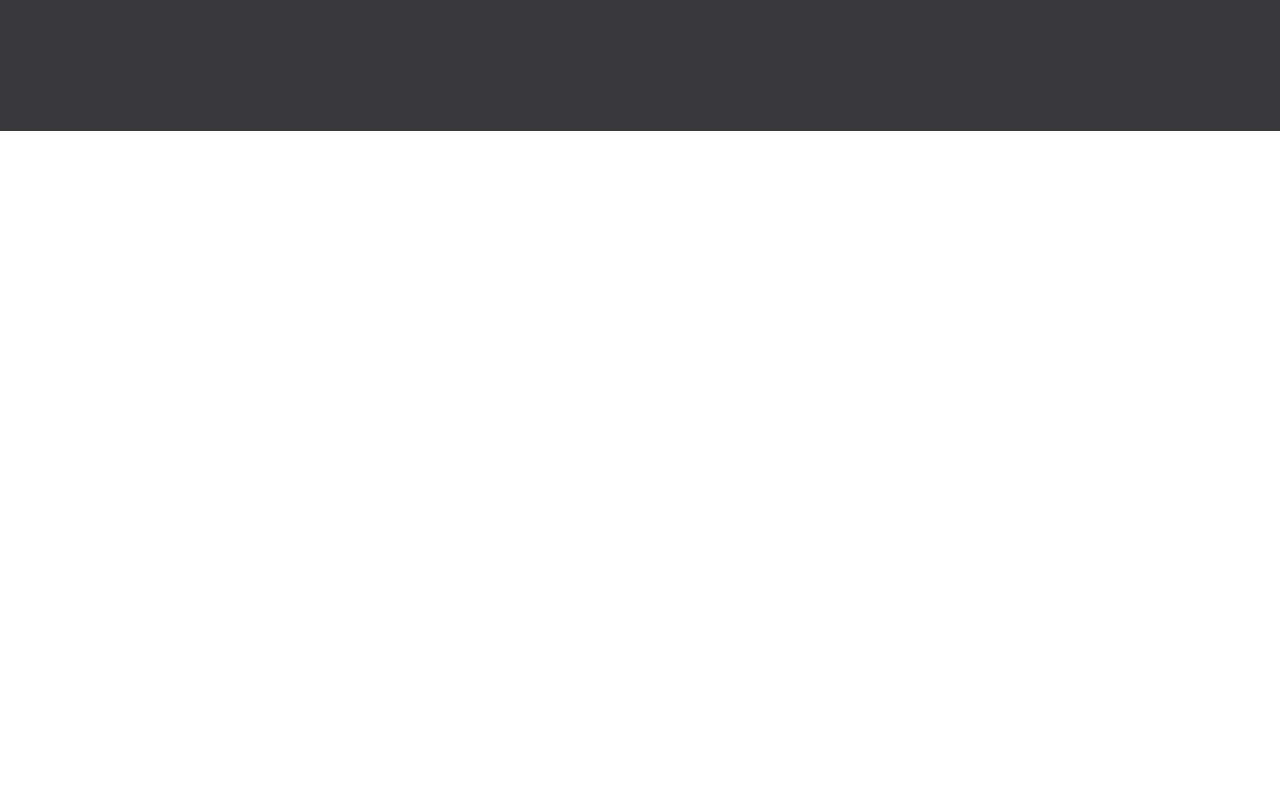
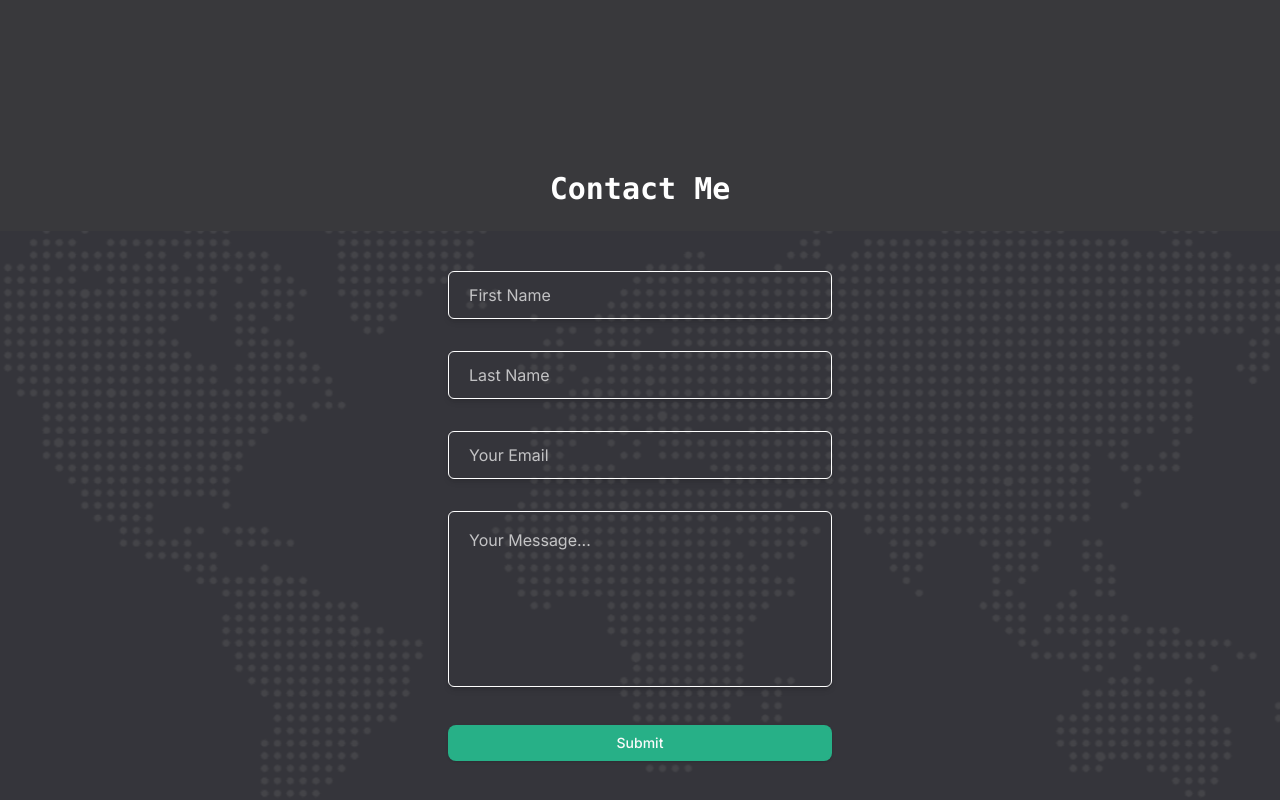
Before and after one commit to LombokAB/lombok-ab-website, a Next.js app: page / in a window 1280 px wide. Shown: the part 3873-4673 px from the top of the page. Before the commit the page ends 4004 px from the top, so only its background shows below. Built offline with nearby package versions, Linux system fonts and the light colour scheme.

Commit message:
feat: implement ContactFormSection component with form fields and submission handling; update styles and layout

```diff
--- a/src/app/globals.css
+++ b/src/app/globals.css
@@ -24,7 +24,7 @@
 
 @layer base {
   :root {
-    --background: 0 0% 100%;
+    --background: 240 3% 23%;
     --foreground: 0 0% 3.9%;
     --card: 0 0% 100%;
     --card-foreground: 0 0% 3.9%;
--- a/src/app/page.tsx
+++ b/src/app/page.tsx
@@ -9,6 +9,7 @@ import { workshopsAndCoursesData } from '@/data/workshops-and-courses';
 import { certificationsData } from '@/data/certifications-data';
 import { WorkshopsSection } from '@/components/WorkshopsSection';
 import { workshopsData } from '@/data/workshops-data';
+import { ContactFormSection } from '@/components/ContactFormSection';
 
 export default function Home() {
   return (
@@ -33,6 +34,7 @@ export default function Home() {
         certificationsTitle="ISTQB certifications"
       />
       <WorkshopsSection title="Workshops & Seminars" workshops={workshopsData} />
+      <ContactFormSection header="Contact Me" />
     </main>
   );
 }
--- /dev/null
+++ b/src/components/ContactFormSection.tsx
@@ -0,0 +1,61 @@
+import React from 'react';
+import Form from 'next/form';
+import { Button } from '@/components/ui/button';
+import FormField from '@/components/FormField';
+import TextAreaField from '@/components/TextAreaField';
+
+interface ContactFormSectionProps {
+  header: string;
+}
+
+export const ContactFormSection: React.FC<ContactFormSectionProps> = ({ header }) => {
+  const handleSubmit = async (formData: FormData) => {
+    'use server';
+
+    const formDataObject = Object.fromEntries(formData.entries());
+    console.log('Form Data as Object:', formDataObject);
+  };
+  return (
+    <section
+      className="bg-primary-grey max-h-fit flex flex-col justify-center align-middle py-10"
+      id="contact"
+    >
+      <h2 className="font-bold text-center text-white pb-6">{header}</h2>
+      <div className="mx-auto bg-contact-form-bg bg-cover bg-center w-full flex justify-center align-middle py-10">
+        <Form
+          className="flex flex-col justify-center align-middle w-full max-w-96 gap-6 md:gap-8 px-4 md:px-0 relative"
+          action={handleSubmit}
+        >
+          <FormField
+            label="First Name"
+            id="firstName"
+            type="text"
+            placeholder="First Name"
+            name="firstName"
+          />
+          <FormField
+            label="Last Name"
+            id="lastName"
+            type="text"
+            placeholder="Last Name"
+            name="lastName"
+          />
+          <FormField
+            label="Your Email"
+            id="email"
+            type="email"
+            placeholder="Your Email"
+            name="email"
+          />
+          <TextAreaField
+            label="Your Message"
+            id="message"
+            placeholder="Your Message..."
+            name="message"
+          />
+          <Button type="submit">Submit</Button>
+        </Form>
+      </div>
+    </section>
+  );
+};
--- /dev/null
+++ b/src/components/FormField.tsx
@@ -0,0 +1,35 @@
+import React, { InputHTMLAttributes } from 'react';
+import { cn } from '@/lib/utils';
+
+interface FormFieldProps extends InputHTMLAttributes<HTMLInputElement> {
+  label: string;
+  id: string;
+  type?: string;
+  className?: string;
+}
+
+const FormField = React.forwardRef<HTMLInputElement, FormFieldProps>(
+  ({ label, id, type = 'text', className, placeholder = label, ...props }, ref) => {
+    return (
+      <div className="relative w-full">
+        <input
+          type={type}
+          id={id}
+          ref={ref}
+          placeholder={placeholder}
+          aria-label={label}
+          aria-required="true"
+          className={cn(
+            'w-full rounded-md bg-transparent border border-white px-5 text-white shadow-md focus:outline-none h-12 placeholder-opacity-70 placeholder-white',
+            className,
+          )}
+          {...props}
+        />
+      </div>
+    );
+  },
+);
+
+FormField.displayName = 'FormField';
+
+export default FormField;
--- a/src/components/Header.tsx
+++ b/src/components/Header.tsx
@@ -12,7 +12,7 @@ export const Header: React.FC = () => {
             { label: 'Skills', href: '#skills' },
             { label: 'Experience', href: '#experience' },
             { label: 'Workshops', href: '#workshops' },
-            { label: 'Contact', href: '/contact' },
+            { label: 'Contact', href: '#contact' },
           ]}
           logoUrl={Logo}
         />
--- /dev/null
+++ b/src/components/TextAreaField.tsx
@@ -0,0 +1,33 @@
+import React, { TextareaHTMLAttributes } from 'react';
+import { cn } from '@/lib/utils';
+
+interface TextAreaFieldProps extends TextareaHTMLAttributes<HTMLTextAreaElement> {
+  label: string;
+  id: string;
+  className?: string;
+}
+
+const TextAreaField = React.forwardRef<HTMLTextAreaElement, TextAreaFieldProps>(
+  ({ label, id, className, placeholder = label, ...props }, ref) => {
+    return (
+      <div className="relative w-full">
+        <textarea
+          id={id}
+          ref={ref}
+          placeholder={placeholder}
+          aria-label={label}
+          aria-required="true"
+          className={cn(
+            'peer w-full resize-none rounded-md bg-transparent border border-white px-5 py-4 text-white shadow-md focus:outline-none focus:ring-2 focus:ring-primary h-44 placeholder-opacity-70 placeholder-white',
+            className,
+          )}
+          {...props}
+        />
+      </div>
+    );
+  },
+);
+
+TextAreaField.displayName = 'TextAreaField';
+
+export default TextAreaField;
--- a/src/components/WorkshopsSection.tsx
+++ b/src/components/WorkshopsSection.tsx
@@ -19,7 +19,7 @@ export const WorkshopsSection: React.FC<WorkshopsSectionProps> = ({
       className="md:px-12 bg-primary-grey min-h-dvh px-6 lg:px-16 content-center py-10 md:py-10 lg:py-0"
       id="workshops"
     >
-      <div className="container flex flex-col items-center justify-center flex-wrap">
+      <div className="container mx-auto">
         <h2 className="font-bold text-center text-white">{title}</h2>
         <Carousel autoSlide={autoSlide} interval={interval}>
           {workshops.map((workshop, index) => (
--- a/tailwind.config.ts
+++ b/tailwind.config.ts
@@ -20,6 +20,7 @@ const config = {
         'gradient-conic':
           'conic-gradient(from 180deg at 50% 50%, var(--tw-gradient-stops))',
         banner: "url('/banner-section.jpg')",
+        'contact-form-bg': "url('/contact-form-bg.svg')",
       },
       borderRadius: {
         lg: 'var(--radius)',
```
Also changed, not shown: package.json (+4 -4 lines), public/contact-form-bg.svg (added), 1 other file (tests, documents, lock files or other folders).
